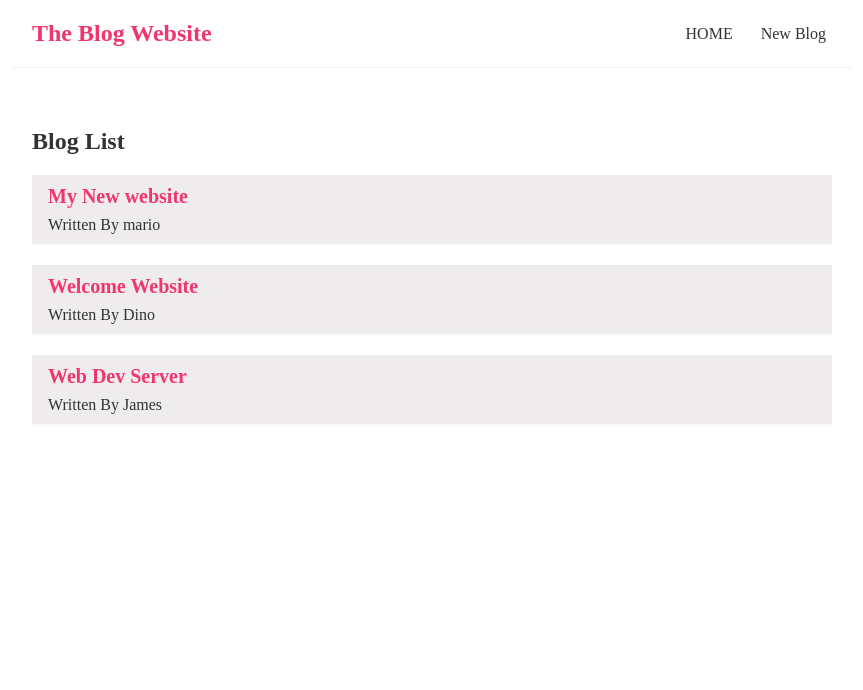
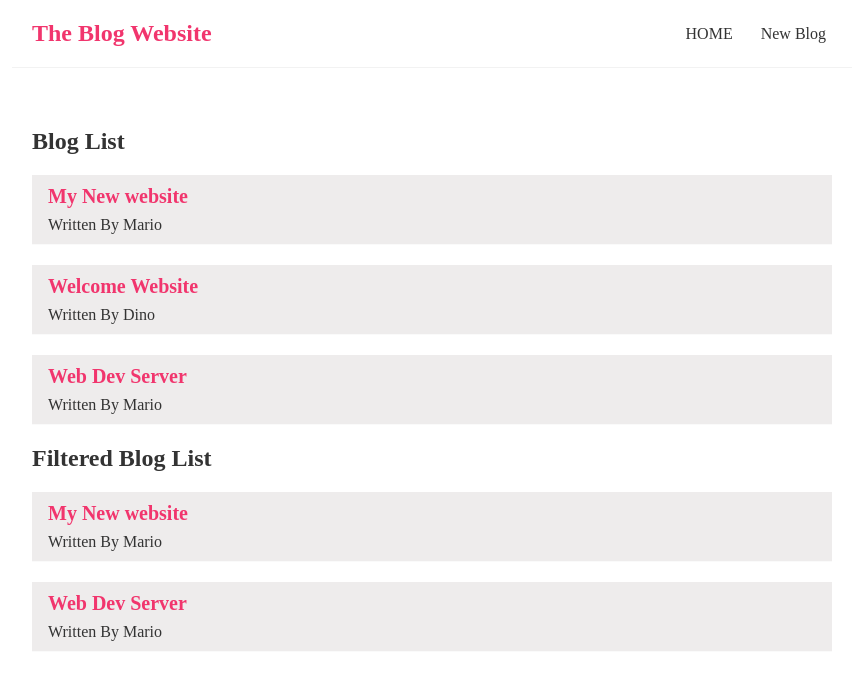
Before and after one commit to mtbtaiyyab/react-learning, a React (Create React App) app: page / in a window 1280 px wide. Shown: the top 690 px of the page, without its empty margins (208-1071 px from the left). Built offline with nearby package versions, Linux system fonts and the light colour scheme.

Commit message:
Reusing Components

```diff
--- a/src/Home.js
+++ b/src/Home.js
@@ -16,13 +16,14 @@ const Home = () => {
     //     setAge(printAge);
     // }
     const [blogs, setBlogs] = useState([
-        { title: 'My New website', body: 'loremipsum...', author: 'mario', id: 1 },
+        { title: 'My New website', body: 'loremipsum...', author: 'Mario', id: 1 },
         { title: 'Welcome Website', body: 'loremipsum...', author: 'Dino', id: 2 },
-        { title: 'Web Dev Server', body: 'loremipsum...', author: 'James', id: 3 }
+        { title: 'Web Dev Server', body: 'loremipsum...', author: 'Mario', id: 3 }
     ]);
     return (
         <div className="home">
             <BlogList sect={blogs} title="Blog List"/>
+            <BlogList sect={blogs.filter((blog) => (blog.author === 'Mario'))} title="Filtered Blog List"/>
             {/*
             useState Example <button onClick={handleClick}>Click Me</button>
 
```
